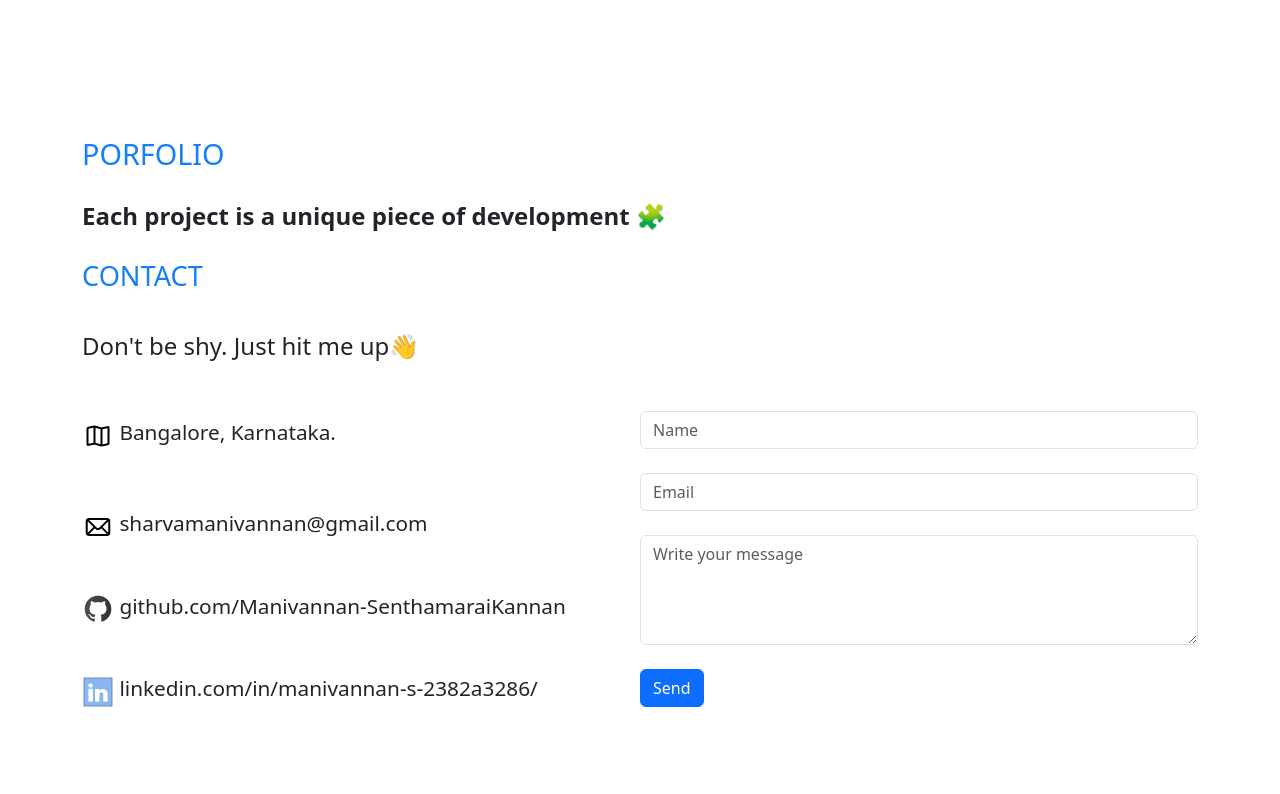
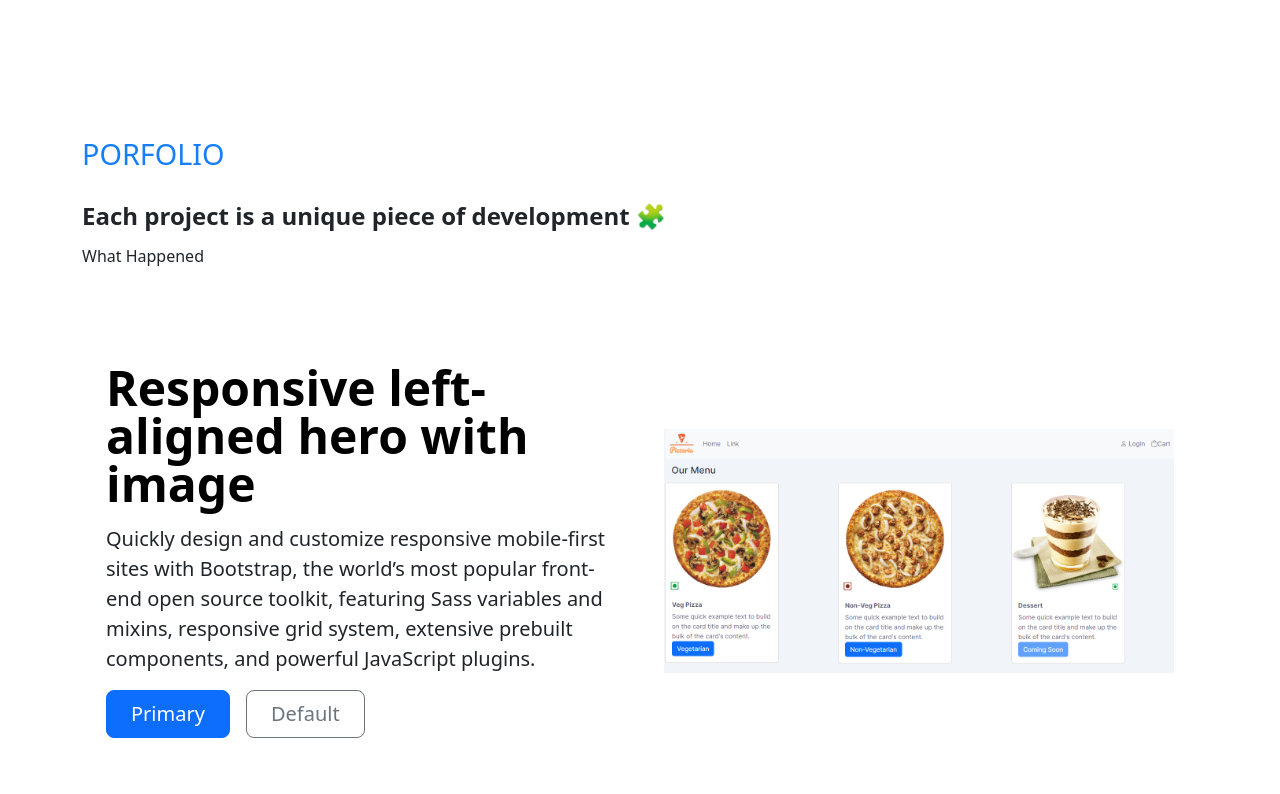
Before and after one commit to Manivannan-SenthamaraiKannan/manivannan.dev, a React (Create React App) app: page / in a window 1280 px wide. Shown: the part 1620-2414 px from the top of the page. Built offline with nearby package versions, Linux system fonts and the light colour scheme.

Commit message:
changes in portfolio

```diff
--- a/src/Components/Portfolio.js
+++ b/src/Components/Portfolio.js
@@ -1,4 +1,5 @@
 import React from 'react'
+import pizzeria from '../Images/pizzeria.png'
 
 const Portfolio = () => {
   return (
@@ -6,14 +7,24 @@ const Portfolio = () => {
       <div className='container py-3'>
         <h3 style={{ color: "#147efb", fontSize: '1.8rem', textTransform: 'uppercase' }}>Porfolio</h3>
         <h4 className="fw-bold lh-1 mb-3" style={{ paddingTop: '1.5rem', textAlign: 'left' }}>Each project is a unique piece of development 🧩</h4>
-        {/* nebula.cloud */}
-        {/* wear-it */}
-        {/* vegman */}
-        {/* chisle-gym */}
-        {/* stream */}
-        {/* n-cosmetics */}
+        What Happened
+        <div class="container col-xxl-8 px-4 py-5">
+          <div class="row flex-lg-row-reverse align-items-center g-5 py-5">
+            <div class="col-10 col-sm-8 col-lg-6">
+              <img src={pizzeria} class="d-block mx-lg-auto img-fluid" alt="Bootstrap Themes" width="700" height="500" loading="lazy" />
+            </div>
+            <div class="col-lg-6">
+              <h1 class="display-5 fw-bold text-body-emphasis lh-1 mb-3">Responsive left-aligned hero with image</h1>
+              <p class="lead">Quickly design and customize responsive mobile-first sites with Bootstrap, the world’s most popular front-end open source toolkit, featuring Sass variables and mixins, responsive grid system, extensive prebuilt components, and powerful JavaScript plugins.</p>
+              <div class="d-grid gap-2 d-md-flex justify-content-md-start">
+                <button type="button" class="btn btn-primary btn-lg px-4 me-md-2">Primary</button>
+                <button type="button" class="btn btn-outline-secondary btn-lg px-4">Default</button>
+              </div>
+            </div>
+          </div>
+        </div>
       </div>
-    </section>
+    </section >
   )
 }
 
```
Also changed, not shown: src/Images/pizzeria.png (added).
